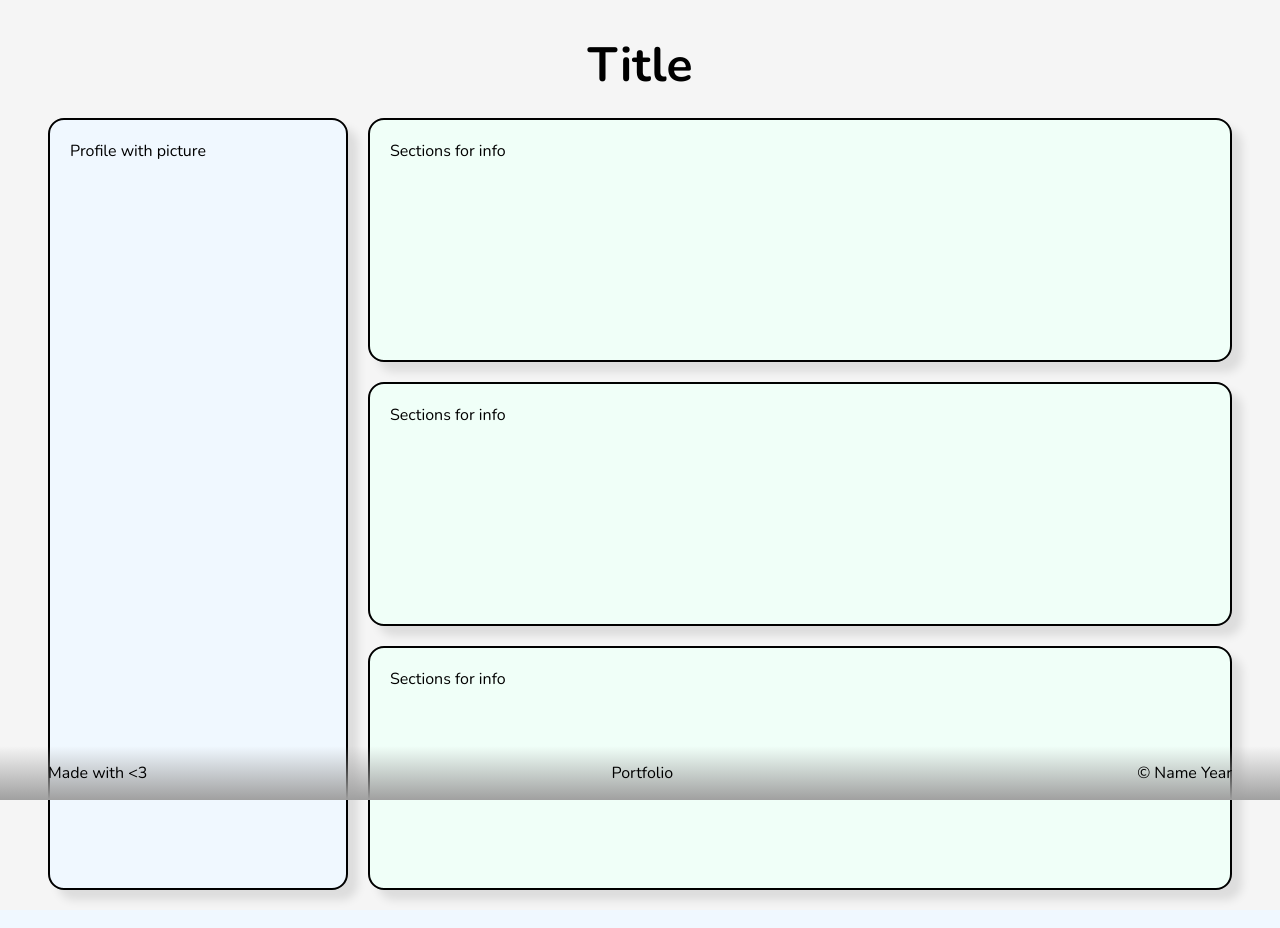
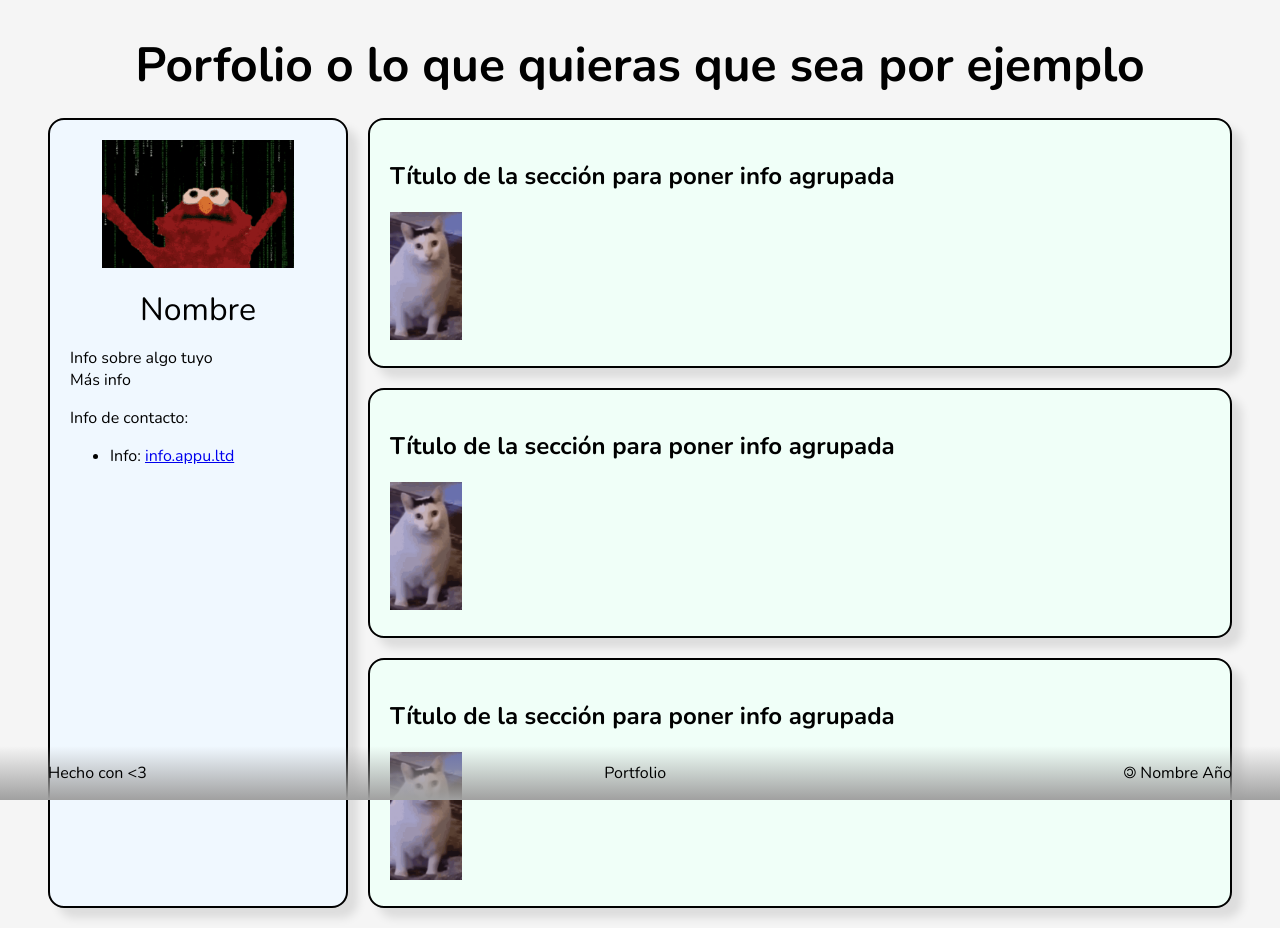
Before and after one commit to appuchias/bases_web, a Flask app: page /index in a window 1280 px wide. Before the commit the page ends 906 px from the top, so only its background shows below. Run offline with Flask 3, Linux system fonts and the light colour scheme.

Commit message:
Imágenes y otras cosillas

```diff
--- a/static/styles.css
+++ b/static/styles.css
@@ -7,7 +7,7 @@ body {
 }
 
 .container {
-    max-width: 1600px;
+    max-width: 1400px;
     height: 100%;
     margin: 0 auto;
     padding: 0 3rem;
@@ -33,6 +33,23 @@ h1.title {
     background-color: #f0f8ff;
 }
 
+.profile .img {
+    height: 128px;
+    width: 192px;
+
+    margin: 0 auto;
+
+    background-image: url('/static/images/matrix-elmo.gif');
+    background-size: cover;
+    background-position: center;
+}
+
+.profile .name {
+    font-size: 2rem;
+    text-align: center;
+    margin-top: 20px;
+}
+
 .sections {
     display: flex;
     flex-direction: column;
@@ -50,6 +67,10 @@ h1.title {
 .section:hover {
     transform: scale(1.02);
     transition: transform 0.3s;
+}
+
+.section img {
+    max-height: 128px;
 }
 
 .box {
--- a/templates/index.html
+++ b/templates/index.html
@@ -9,7 +9,8 @@
         <title>Profile</title>
 
         <!-- Favicon -->
-        <link rel="icon" href="static/images/animated_favicon.gif" type="image/gif">
+        <!-- <link rel="icon" href="static/images/animated_favicon.gif" type="image/gif"> -->
+        <link rel="icon" href="static/images/octopus.gif" type="image/gif">
 
         <!-- CSS -->
         <link rel="stylesheet" href="/static/styles.css">
@@ -24,23 +25,42 @@
 
     <body>
         <div class="container">
-            <h1 class="title">Title</h1>
+            <h1 class="title">Porfolio o lo que quieras que sea por ejemplo</h1>
             <div class="layout">
                 <div class="profile box">
-                    Profile with picture
+                    <div class="img" alt="Matrix Elmo GIF"></div>
+                    <div class="name">Nombre</div>
+                    <p>
+                        Info sobre algo tuyo
+                        <br>
+                        Más info
+                    </p>
+                    <p>Info de contacto:</p>
+                    <ul>
+                        <li>Info: <a href="https://info.appu.ltd?utm_medium=basesweb">info.appu.ltd</a></li>
+                    </ul>
                 </div>
                 <div class="sections">
-                    <div class="section box">Sections for info</div>
-                    <div class="section box">Sections for info</div>
-                    <div class="section box">Sections for info</div>
+                    <div class="section box">
+                        <h2>Título de la sección para poner info agrupada</h2>
+                        <img src="/static/images/huh.gif" alt="Huh">
+                    </div>
+                    <div class="section box">
+                        <h2>Título de la sección para poner info agrupada</h2>
+                        <img src="/static/images/huh.gif" alt="Huh">
+                    </div>
+                    <div class="section box">
+                        <h2>Título de la sección para poner info agrupada</h2>
+                        <img src="/static/images/huh.gif" alt="Huh">
+                    </div>
                 </div>
             </div>
         </div>
         <footer>
             <div class="footer">
-                <div>Made with &lt;3</div>
+                <div>Hecho con &lt;3</div>
                 <div>Portfolio</div>
-                <div>&#169; Name Year</div>
+                <div>&#127279; Nombre Año</div>
             </div>
         </footer>
     </body>
```
Also changed, not shown: static/images/fire-elmo.gif (added), static/images/huh.gif (renamed from static/images/animated_favicon.gif), static/images/matrix-elmo.gif (added), static/images/octopus.gif (added).
